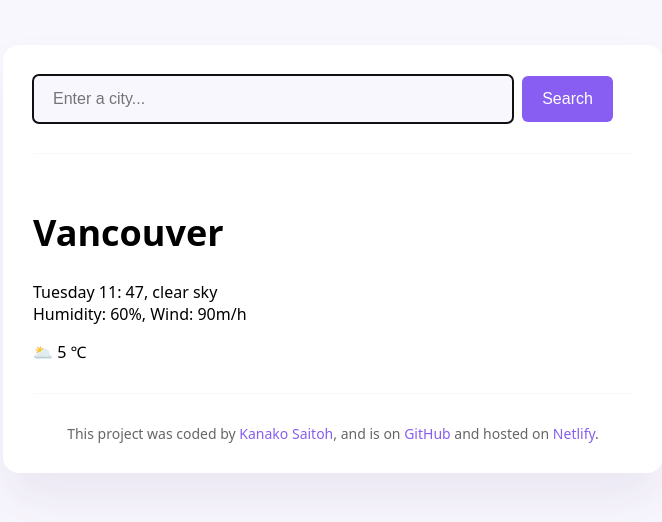
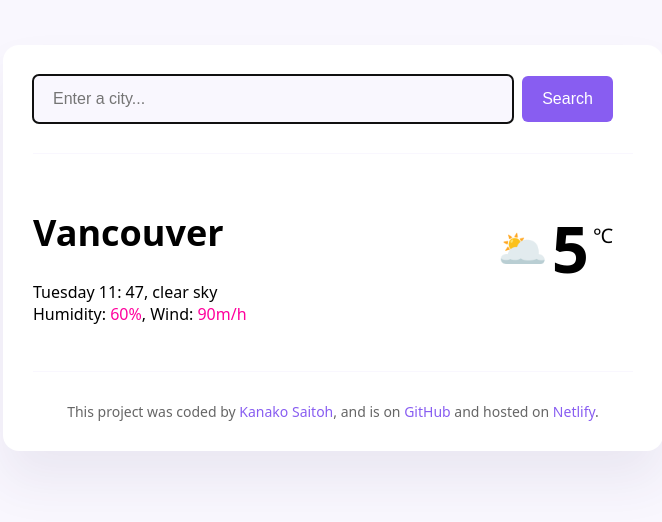
Before and after one commit to Kanakosaitoh/My-weather-app, a plain HTML site: page index.html in a window 1280 px wide. Shown: the whole page, without its empty margins (307-969 px from the left). Drawn offline with Linux system fonts and the light colour scheme; a script that the page names is missing; a web font is replaced by a local one.

Commit message:
added flexbox in CSS

```diff
--- a/index.html
+++ b/index.html
@@ -27,7 +27,7 @@
         </form>
       </header>
       <main>
-        <div clas="current-weather">
+        <div class="current-weather">
           <div>
             <h1 class="current-city"><strong>Vancouver</strong></h1>
             <p class="current-details">
@@ -36,13 +36,13 @@
               <span class="current-minutes">47</span>,
               <span class="current-sky">clear sky</span><br />
               Humidity:
-              <span class="current-humidity">60</span>%, Wind:
-              <span class="current-wind">90</span>m/h
+              <span class="current-humidity">60%</span>, Wind:
+              <span class="current-wind">90m/h</span>
             </p>
           </div>
           <div class="current-temperature">
             <span class="current-temprature-icon">🌥️</span>
-            <span class="current-temperature-value">5</span>
+            <span class="current-temperature-value"><strong>5</strong></span>
             <span class="current-temperature-unit">℃</span>
           </div>
         </div>
--- a/src/style.css
+++ b/src/style.css
@@ -5,6 +5,13 @@ body {
 }
 a {
   color: #885df1;
+}
+header {
+  border-bottom: 1px solid #f9f7fe;
+  padding-bottom: 30px;
+}
+main {
+  padding: 30px 0;
 }
 .weather-app {
   border: 1 solid #f9f7fe;
@@ -15,7 +22,10 @@ a {
   background: rgb(255, 255, 255);
   max-width: 600px;
 }
-
+.current-weather {
+  display: flex;
+  justify-content: space-between;
+}
 .text-input {
   background: #f9f7fe;
   width: 80%;
@@ -44,16 +54,29 @@ a {
   font-family: system-ui, -apple-system, BlinkMacSystemFont, "Segoe UI", Roboto,
     Oxygen, Ubuntu, Cantarell, "Open Sans", "Helvetica Neue", sans-serif;
 }
-.current-weather {
-  display: flex;
-  justify-content: space-between;
+.current-humidity {
+  color: rgb(255, 0, 157);
 }
-header {
-  border-bottom: 1px solid #f9f7fe;
-  padding-bottom: 30px;
+.current-wind {
+  color: rgb(255, 0, 157);
 }
-main {
-  padding: 30px 0;
+.current-temperature {
+  position: relative;
+  top: 20px;
+  right: 20px;
+}
+.current-temprature-icon {
+  font-size: 40px;
+  position: relative;
+  top: -10px;
+}
+.current-temperature-value {
+  font-size: 65px;
+}
+.current-temperature-unit {
+  font-size: 20px;
+  position: relative;
+  top: -30px;
 }
 footer {
   font-size: 14px;
```
